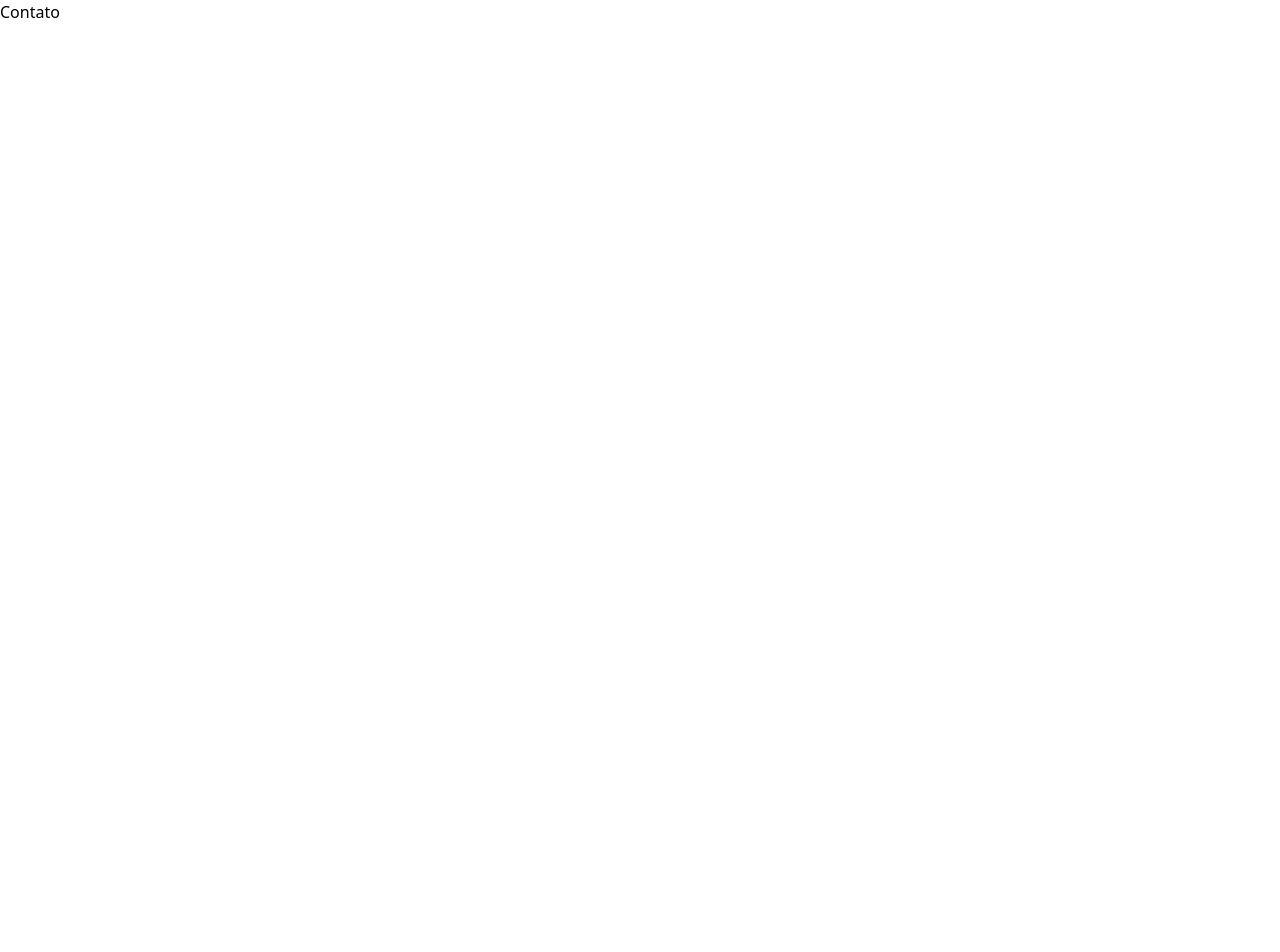
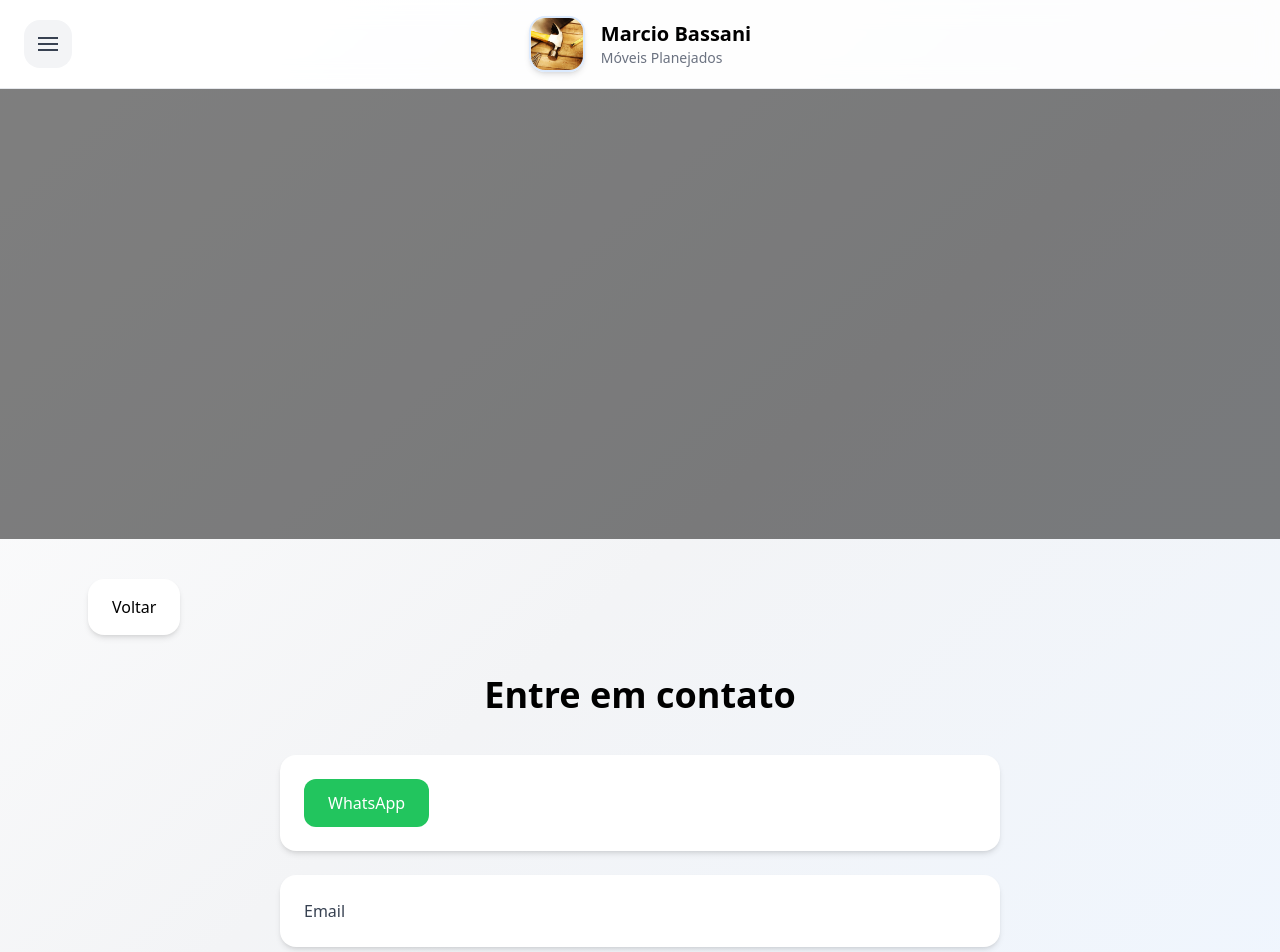
Before and after one commit to Rh4yanna/marcenaria, a React (Vite) app: page /contato in a window 1280 px wide. Shown: the top 952 px of the page. Before the commit the page ends 800 px from the top, so only its background shows below. Built offline with nearby package versions, Linux system fonts and the light colour scheme; no server answers.

Commit message:
pag contato

```diff
--- a/src/pagespub/contato.jsx
+++ b/src/pagespub/contato.jsx
@@ -1,7 +1,223 @@
+import { useState, useEffect } from "react";
+import { useNavigate } from "react-router-dom";
+import logo from "../assets/logo.jpg";
+import { API_URL } from "../services/api";
+
 function Contato() {
+  const navigate = useNavigate();
+  const [menuOpen, setMenuOpen] = useState(false);
+
+  const [perfilPublico, setPerfilPublico] = useState({
+    titulo: "",
+    subtitulo: "",
+    banner: "",
+    whatsapp: "",
+    telefone: "",
+    email: "",
+    instagram: "",
+    instagram_link: "",
+  });
+
+  const irPara = (path) => {
+    setMenuOpen(false);
+    navigate(path);
+  };
+
+  const MenuItem = ({ label, path }) => (
+    <button
+      onClick={() => irPara(path)}
+      className="
+        w-full
+        text-left
+        p-4
+        rounded-2xl
+        hover:bg-blue-50
+        transition
+        border
+        border-transparent
+        hover:border-blue-100
+      "
+    >
+      <h3 className="font-semibold text-gray-800">{label}</h3>
+    </button>
+  );
+
+  useEffect(() => {
+    buscarPerfil();
+  }, []);
+
+  const buscarPerfil = async () => {
+    try {
+      const res = await fetch(`${API_URL}/perfil`);
+      const data = await res.json();
+
+      if (data) {
+        setPerfilPublico(data);
+      }
+    } catch (err) {
+      console.log("Erro perfil:", err);
+    }
+  };
+
   return (
-    <div>
-      <h1>Contato</h1>
+    <div className="min-h-screen bg-gradient-to-br from-white via-gray-100 to-blue-50">
+
+      {/* HEADER */}
+      <header className="sticky top-0 z-30 bg-white/80 backdrop-blur-md border-b border-gray-200">
+        <div className="max-w-7xl mx-auto px-6 py-4 flex items-center justify-between">
+
+          <button
+            onClick={() => setMenuOpen(!menuOpen)}
+            className="
+              w-12 h-12
+              rounded-2xl
+              bg-gray-100
+              hover:bg-blue-50
+              flex flex-col
+              items-center justify-center gap-1
+            "
+          >
+            <span className="w-5 h-0.5 bg-gray-700"></span>
+            <span className="w-5 h-0.5 bg-gray-700"></span>
+            <span className="w-5 h-0.5 bg-gray-700"></span>
+          </button>
+
+          <div className="flex items-center gap-4">
+            <img
+              src={logo}
+              alt=""
+              className="w-14 h-14 rounded-2xl object-cover border-2 border-blue-100 shadow-md"
+            />
+
+            <div>
+              <h1 className="text-xl font-bold">Marcio Bassani</h1>
+              <p className="text-sm text-gray-500">Móveis Planejados</p>
+            </div>
+          </div>
+
+          <div className="w-12"></div>
+        </div>
+      </header>
+
+      {/* MENU */}
+      {menuOpen && (
+        <>
+          <div
+            onClick={() => setMenuOpen(false)}
+            className="fixed inset-0 bg-black/20 z-40"
+          />
+
+          <div className="fixed left-0 top-0 w-72 h-full bg-white z-50 p-6 shadow-2xl">
+
+            <div className="flex items-center gap-3 mb-8">
+              <img src={logo} className="w-14 h-14 rounded-2xl" />
+
+              <div>
+                <h2 className="font-bold">Marcio Bassani</h2>
+                <p className="text-gray-500 text-sm">Navegação</p>
+              </div>
+            </div>
+
+            <div className="flex flex-col gap-3">
+              <MenuItem label="Início" path="/principal" />
+              <MenuItem label="Portfólio" path="/portfolio" />
+              <MenuItem label="Contato" path="/contato" />
+            </div>
+
+          </div>
+        </>
+      )}
+
+      {/* BANNER (igual principal) */}
+      <section
+        className="h-[450px] bg-cover bg-center relative"
+        style={{ backgroundImage: `url(${perfilPublico.banner})` }}
+      >
+        <div className="absolute inset-0 bg-black/50" />
+
+        <div className="relative z-10 h-full flex flex-col justify-center items-center text-center px-6">
+
+          <h1 className="text-5xl text-white font-bold max-w-4xl">
+            {perfilPublico.titulo}
+          </h1>
+
+          <p className="text-white text-xl mt-5 max-w-2xl">
+            {perfilPublico.subtitulo}
+          </p>
+
+        </div>
+      </section>
+
+      {/* BOTÃO VOLTAR */}
+      <div className="max-w-6xl mx-auto px-6 mt-10">
+        <button
+          onClick={() => navigate("/principal")}
+          className="
+            bg-white
+            px-6
+            py-4
+            rounded-2xl
+            shadow-md
+            hover:bg-gray-100
+            transition
+          "
+        >
+          Voltar
+        </button>
+      </div>
+
+      {/* TÍTULO */}
+      <div className="text-center mt-10">
+        <h2 className="text-4xl font-bold">Entre em contato</h2>
+      </div>
+
+      {/* CONTATO */}
+      <section className="max-w-3xl mx-auto px-6 mt-10 space-y-6">
+
+        {/* WHATSAPP */}
+        <div className="bg-white p-6 rounded-2xl shadow-md flex items-center justify-between">
+          <a
+            href={perfilPublico.whatsapp}
+            target="_blank"
+            rel="noreferrer"
+          >
+            <button className="bg-green-500 text-white px-6 py-3 rounded-xl hover:bg-green-600">
+              WhatsApp
+            </button>
+          </a>
+
+          <span className="text-gray-700 font-medium">
+            {perfilPublico.telefone}
+          </span>
+        </div>
+
+        {/* EMAIL */}
+        <div className="bg-white p-6 rounded-2xl shadow-md flex items-center justify-between">
+          <span className="font-medium text-gray-700">Email</span>
+          <span className="text-gray-700">{perfilPublico.email}</span>
+        </div>
+
+        {/* INSTAGRAM */}
+        <div className="bg-white p-6 rounded-2xl shadow-md flex items-center justify-between">
+          <a
+            href={perfilPublico.instagram_link}
+            target="_blank"
+            rel="noreferrer"
+          >
+            <button className="bg-pink-500 text-white px-6 py-3 rounded-xl hover:bg-pink-600">
+              Instagram
+            </button>
+          </a>
+
+          <span className="text-gray-700 font-medium">
+            {perfilPublico.instagram}
+          </span>
+        </div>
+
+      </section>
+
+      <div className="h-20"></div>
+
     </div>
   );
 }
```
